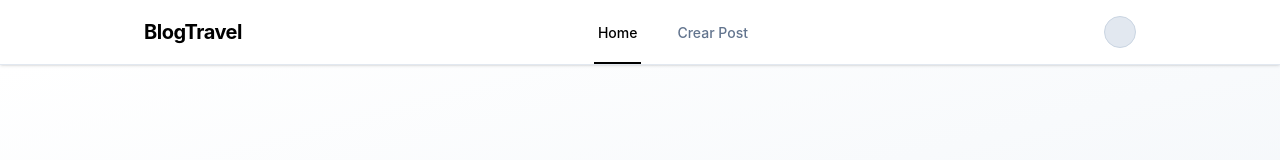
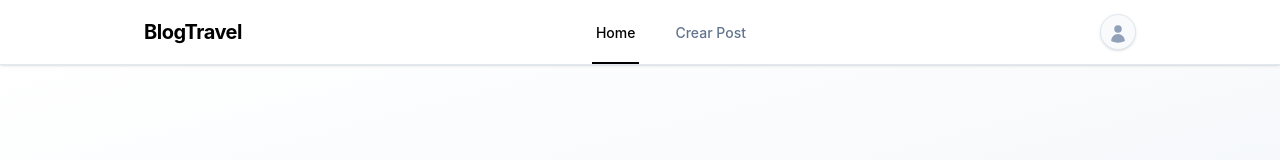
Before and after one commit to FD94/Frontend-BlogTravelApp, a React (Vite) app: page / in a window 1280 px wide. Shown: the top 160 px of the page. Built offline with nearby package versions, Linux system fonts and the light colour scheme; no server answers.

Commit message:
feat: Change User's Icon in the NavBar

```diff
--- a/src/components/Navbar.jsx
+++ b/src/components/Navbar.jsx
@@ -58,7 +58,16 @@
                     <div className="flex items-center gap-3 md:gap-4">
 
                         <div className="flex items-center cursor-pointer" onClick={handleAvatarClick}>
-                            <div className="w-8 h-8 rounded-full bg-slate-200 border border-slate-300 hover:ring-2 hover:ring-slate-100 transition-all"></div>
+                            <div className="w-9 h-9 rounded-full bg-slate-50 border border-slate-200 text-slate-400 flex items-center justify-center hover:ring-2 hover:ring-brand-primary/10 hover:border-brand-primary/30 hover:text-brand-primary transition-all duration-300 shadow-sm overflow-hidden">
+                                <svg
+                                    xmlns="http://www.w3.org/2000/svg"
+                                    viewBox="0 0 24 24"
+                                    fill="currentColor"
+                                    className="w-5 h-5 mt-1"
+                                >
+                                    <path fillRule="evenodd" d="M7.5 6a4.5 4.5 0 1 1 9 0 4.5 4.5 0 0 1-9 0ZM3.751 20.105a8.25 8.25 0 0 1 16.498 0 .75.75 0 0 1-.437.695A18.683 18.683 0 0 1 12 22.5c-2.786 0-5.433-.608-7.812-1.7a.75.75 0 0 1-.437-.695Z" clipRule="evenodd" />
+                                </svg>
+                            </div>
                         </div>
 
                         {isLoggedIn && (
```
